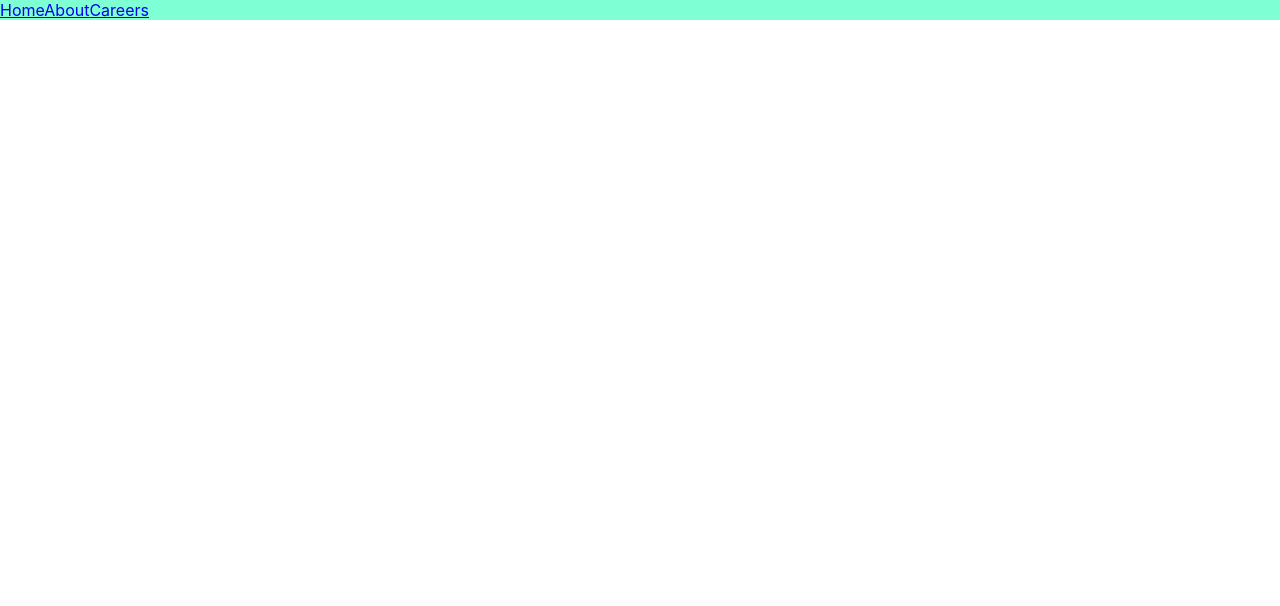
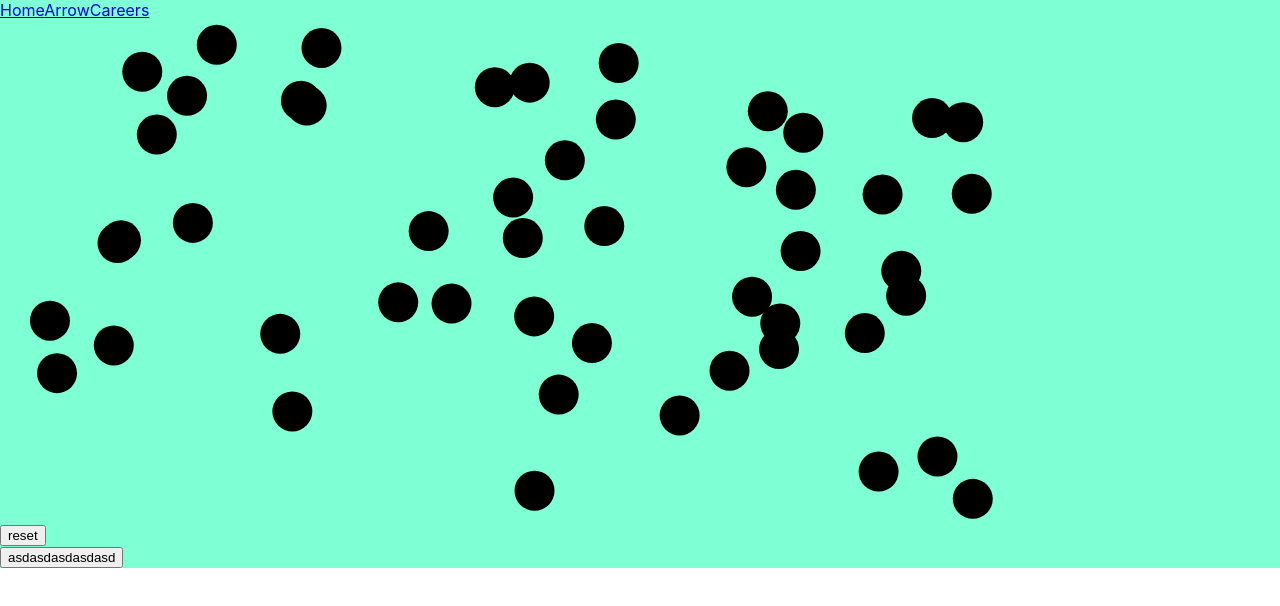
Before and after one commit to hauretax/justdoit, a React (Create React App) app: page /#/arrow in a window 1280 px wide. Before the commit this address had no page. Shown: the top 606 px of the page. Built offline with nearby package versions, Linux system fonts and the light colour scheme.

Commit message:
first print of shomting

```diff
--- a/src/App.js
+++ b/src/App.js
@@ -1,16 +1,16 @@
 import './App.css';
 import { Routes, Route } from "react-router-dom";
-import About from "./routes/About";
 import Careers from "./routes/Careers";
 import Home from "./routes/Home";
 import Navbar from './component/Navbar';
+import Arrow from './routes/Arrow';
 function App() {
   return (
     <>
       <Navbar />
       <Routes>
         <Route path="/" element={<Home />} />
-        <Route path="/about" element={<About />} />
+        <Route path="/arrow" element={<Arrow />} />
         <Route path="/careers" element={<Careers />} />
       </Routes>
     </>
--- /dev/null
+++ b/src/component/DrawCanvas.js
@@ -0,0 +1,27 @@
+import React from "react";
+
+
+export default class DrawCanvas extends React.Component {
+    constructor(props) {
+        super(props);
+        this.canvas = React.createRef();
+    }
+
+    componentDidMount() {
+        // console.log(this.canvas.current)
+        this.props.setCanva(this.canvas.current, this.canvas.current.getContext('2d'));
+        console.log(1, this.canvas.current.getContext('2d'))
+        let canvas = this.canvas.current
+        let ctx = this.canvas.current.getContext('2d')
+
+    }
+
+    render() {
+        return (
+            <canvas ref={this.canvas} width='1000' height='500'>
+
+            </canvas>
+        );
+    }
+
+}
--- a/src/component/Navbar.js
+++ b/src/component/Navbar.js
@@ -3,7 +3,7 @@ const Navbar = () => {
     return (
         <div>
             <Link to="/">Home</Link>
-            <Link to="/about">About</Link>
+            <Link to="/arrow">Arrow</Link>
             <Link to="/careers">Careers</Link>
         </div>
     )
--- a/src/routes/About.js
+++ /dev/null
@@ -1,9 +0,0 @@
-
-const About = () => {
-    return (
-        <div>
-            About
-        </div>
-    )
-}
-export default About;
--- /dev/null
+++ b/src/routes/Arrow.js
@@ -0,0 +1,83 @@
+import DrawCanvas from '../component/DrawCanvas'
+import Canvashandler from '../utils/Canvahandler';
+import Circle from '../utils/Circle';
+
+const Arrow = () => {
+    let nbTouch = 0;
+    let click = 0;
+    let nbCible = 50;
+    let startTime;
+    let canvaObj = null;
+
+
+    //initializing
+    function printCircles() {
+        console.log('coucou', canvaObj)
+        for (let i = 0; i < nbCible; i++) {
+            let c = new Circle({ ctx: canvaObj.ctx, cnvW: canvaObj.canvas.width, cnvH: canvaObj.canvas.height });
+            c.setRandomPosition();
+            canvaObj.addObject(c);
+        }
+        canvaObj.print();
+    }
+
+    // //start new game
+    function newGame() {
+
+        if (canvaObj.drawL.length)
+            return
+        nbTouch = 0;
+        click = 0;
+        document.getElementById('result').textContent = ''
+        printCircles()
+    }
+
+    // //onclick do that
+    function clickObject(event) {
+        event.stopPropagation()
+        if (!click) {
+            startTime = Date.now();
+        }
+        click++;
+        nbTouch += canvaObj.deletClickedObject({ x: event.offsetX, y: event.offsetY })
+        canvaObj.print();
+        console.log(nbTouch)
+        if (canvaObj.drawL.length == 0) {
+            const totalTime = Date.now() - startTime
+            document.getElementById('result').textContent = totalTime / 1000
+        }
+    }
+    // canvaObj.canvas.addEventListener('click', clickObject, false);
+    // document.getElementById('resetButton').addEventListener('click', resetGame, false);
+
+
+    function resetGame(event) {
+        event.stopPropagation()
+        newGame();
+    }
+    //
+
+    function setCanva(canvas, ctx) {
+        console.log('yo')
+        canvaObj = new Canvashandler(canvas, ctx)
+        console.log(canvaObj)
+
+
+        newGame();
+    }
+
+    return (
+        <div>
+            <div id='canvadiv'>
+                <DrawCanvas setCanva={setCanva} />
+            </div>
+            <div className="option">
+                <input onClick={resetGame} type="button" value='reset' className='greenButton' id="resetButton" />
+            </div>
+            <button onClick={() => console.log(canvaObj)} >asdasdasdasdasd</button>
+            <div id='result'>
+            </div>
+        </div>
+    )
+}
+export default Arrow;
--- /dev/null
+++ b/src/utils/Canvahandler.js
@@ -0,0 +1,61 @@
+console.log('Canvahandler.js')
+
+export default class Canvashandler {
+    constructor(canvas, ctx) {
+        // console.log('canvahandler constructor call')
+
+        // ctx.fillStyle = 'red'
+        // ctx.arc(20, 20, 400, 0, 2 * Math.PI, true);
+        // ctx.fill()
+
+        this.canvas = canvas
+        this.ctx = ctx
+        this.drawL = [];
+    }
+
+    print() {
+        console.log('s')
+        this.ctx.clearRect(0, 0, this.canvas.width, this.canvas.height);
+        this.drawL.forEach(el => el.draw())
+    }
+
+    addObject(obj) {
+        if (obj) {
+            this.drawL.push(obj)
+        }
+        else
+            this.handleError('u didn t send obj to print')
+    }
+
+    deletClickedObject({ x, y }) {
+        const tmp = this.drawL.length
+        this.drawL = this.drawL.filter((el) => {
+            //console.log(el.posx, el.posy)
+            if (el.isOn({ x, y })) {
+                // console.log('toucher')
+                return false
+            }
+            return true
+        })
+        return tmp - this.drawL.length
+        // console.log(this.drawL)
+    }
+
+    clearObjects() {
+        this.drawL = [];
+    }
+
+    clearOneObject(id) {
+        this.drawL.pop()
+        console.log(this.drawL)
+    }
+
+    handleError(text) {
+        if (!text) {
+            console.error('error in Canvashandler')
+            return
+        }
+        console.error('Canvashandler Error:', text)
+    }
+
+}
--- /dev/null
+++ b/src/utils/Circle.js
@@ -0,0 +1,41 @@
+import Canvashandler from "./Canvahandler";
+
+let circleIndex = 0;
+export default class Circle extends Canvashandler {
+    constructor({ x = 50, y = 50, size = 20, color = "#000000", cnvW, cnvH, ctx }) {
+        super();
+        // console.log('Circle constructor call')
+        this.posx = x
+        this.posy = y
+        this.size = size
+        this.color = color;
+        this.id = circleIndex;
+        this.cnvW = cnvW;
+        this.cnvH = cnvH;
+        this.ctx = ctx;
+        circleIndex++;
+    }
+
+    draw() {
+        //console.log('Circle draw', this.posx, this.posy)
+        //console.log(this.id)
+        this.ctx.beginPath();
+        this.ctx.fillStyle = this.color
+        this.ctx.arc(this.posx, this.posy, this.size, 0, 2 * Math.PI, true);
+        this.ctx.fill();
+    }
+
+    isOn({ x, y }) {
+        // console.log(x, this.posx, y, this.posy, this.size)
+        // console.log(Math.sqrt(Math.pow(x - this.posx, 2) + Math.pow(y - this.posy, 2)))
+        if (Math.sqrt(Math.pow(x - this.posx, 2) + Math.pow(y - this.posy, 2)) < this.size) {
+            return true
+        }
+        return false
+    }
+
+    setRandomPosition() {
+        this.posx = Math.random() * (this.cnvW - this.size * 2) + this.size
+        this.posy = Math.random() * (this.cnvH - this.size * 2) + this.size
+    }
+}
```
